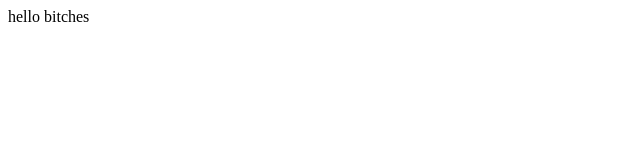
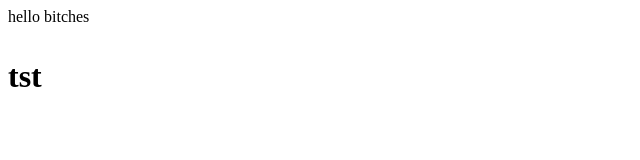
Before and after one commit to maraaat/git-test, a plain HTML site: page index.html in a window 1280 px wide. Shown: the full height of the page, 0-640 px from the left. Drawn offline with Linux system fonts and the light colour scheme.

Commit message:
commit 1

```diff
--- a/index.html
+++ b/index.html
@@ -1 +1,4 @@
+
 <h> hello bitches <h1>
+
+<p>tst</p>
```
